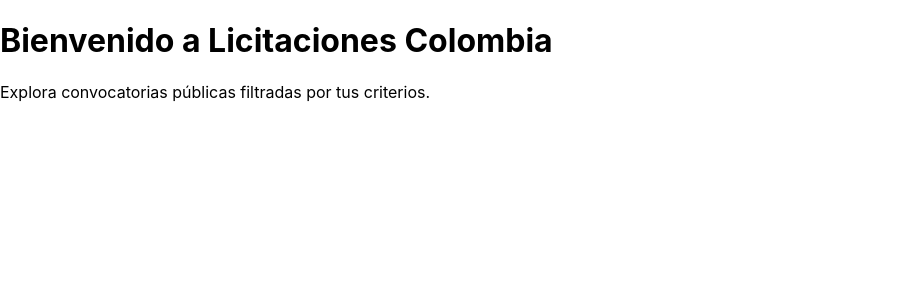
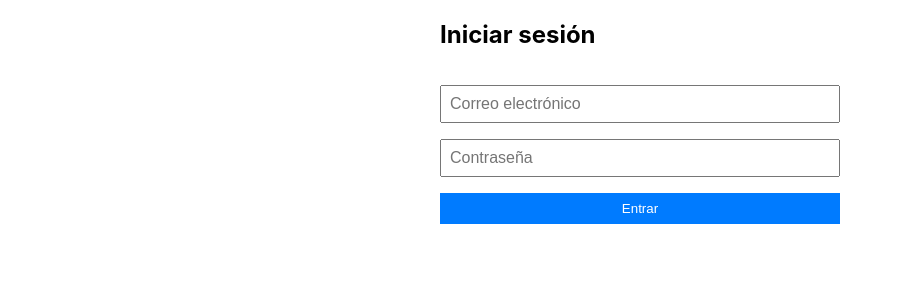
Before and after one commit to mdfaloga/licitaciones-frontend, a React (Create React App) app: page / in a window 1280 px wide. Shown: the top 300 px of the page, without its empty margins (0-902 px from the left). Built offline with nearby package versions, Linux system fonts and the light colour scheme.

Commit message:
feat: agregar login con Cognito y búsqueda protegida

```diff
--- a/src/App.js
+++ b/src/App.js
@@ -1,11 +1,24 @@
-import logo from './logo.svg';
-import './App.css';
+import React, { useState } from 'react';
+import LoginForm from './components/LoginForm';
+import SearchPanel from './components/SearchPanel';
 
 function App() {
+  const [jwt, setJwt] = useState(null);
+
+  const handleLoginSuccess = (token) => {
+    setJwt(token);
+  };
+
   return (
     <div>
-      <h1>Bienvenido a Licitaciones Colombia</h1>
-      <p>Explora convocatorias públicas filtradas por tus criterios.</p>
+      {!jwt ? (
+        <LoginForm onLoginSuccess={handleLoginSuccess} />
+      ) : (
+        <>
+          <h1>Buscador de Licitaciones</h1>
+          <SearchPanel jwt={jwt} />
+        </>
+      )}
     </div>
   );
 }
--- /dev/null
+++ b/src/components/LoginForm.jsx
@@ -0,0 +1,55 @@
+// src/components/LoginForm.jsx
+import React, { useState } from 'react';
+import { Auth } from 'aws-amplify';
+
+const LoginForm = ({ onLoginSuccess }) => {
+  const [email, setEmail] = useState('');
+  const [password, setPassword] = useState('');
+  const [error, setError] = useState('');
+
+  const handleLogin = async (e) => {
+    e.preventDefault();
+    setError('');
+    try {
+      const user = await Auth.signIn(email, password);
+      const jwt = user.signInUserSession.idToken.jwtToken;
+      onLoginSuccess(jwt);
+    } catch (err) {
+      console.error("❌ Error de login:", err);
+      setError('Usuario o contraseña incorrectos');
+    }
+  };
+
+  return (
+    <form onSubmit={handleLogin} style={styles.form}>
+      <h2>Iniciar sesión</h2>
+      <input
+        type="email"
+        placeholder="Correo electrónico"
+        value={email}
+        onChange={(e) => setEmail(e.target.value)}
+        required
+        style={styles.input}
+      />
+      <input
+        type="password"
+        placeholder="Contraseña"
+        value={password}
+        onChange={(e) => setPassword(e.target.value)}
+        required
+        style={styles.input}
+      />
+      <button type="submit" style={styles.button}>Entrar</button>
+      {error && <p style={styles.error}>{error}</p>}
+    </form>
+  );
+};
+
+const styles = {
+  form: { maxWidth: '400px', margin: 'auto', display: 'flex', flexDirection: 'column', gap: '1rem' },
+  input: { padding: '0.5rem', fontSize: '1rem' },
+  button: { padding: '0.5rem', background: '#007bff', color: '#fff', border: 'none' },
+  error: { color: 'red' }
+};
+
+export default LoginForm;
--- /dev/null
+++ b/src/components/SearchPanel.jsx
@@ -0,0 +1,40 @@
+import React, { useState } from 'react';
+
+const SearchPanel = ({ onSearch }) => {
+  const [keyword, setKeyword] = useState('');
+  const [startDate, setStartDate] = useState('');
+  const [endDate, setEndDate] = useState('');
+
+  const handleSubmit = (e) => {
+    e.preventDefault();
+    if (!keyword.trim()) {
+      alert("Debes ingresar al menos una palabra clave.");
+      return;
+    }
+    onSearch({ keyword, startDate, endDate });
+  };
+
+  return (
+    <form onSubmit={handleSubmit}>
+      <input
+        type="text"
+        placeholder="Palabra clave"
+        value={keyword}
+        onChange={(e) => setKeyword(e.target.value)}
+      />
+      <input
+        type="date"
+        value={startDate}
+        onChange={(e) => setStartDate(e.target.value)}
+      />
+      <input
+        type="date"
+        value={endDate}
+        onChange={(e) => setEndDate(e.target.value)}
+      />
+      <button type="submit">Buscar</button>
+    </form>
+  );
+};
+
+export default SearchPanel;
```
